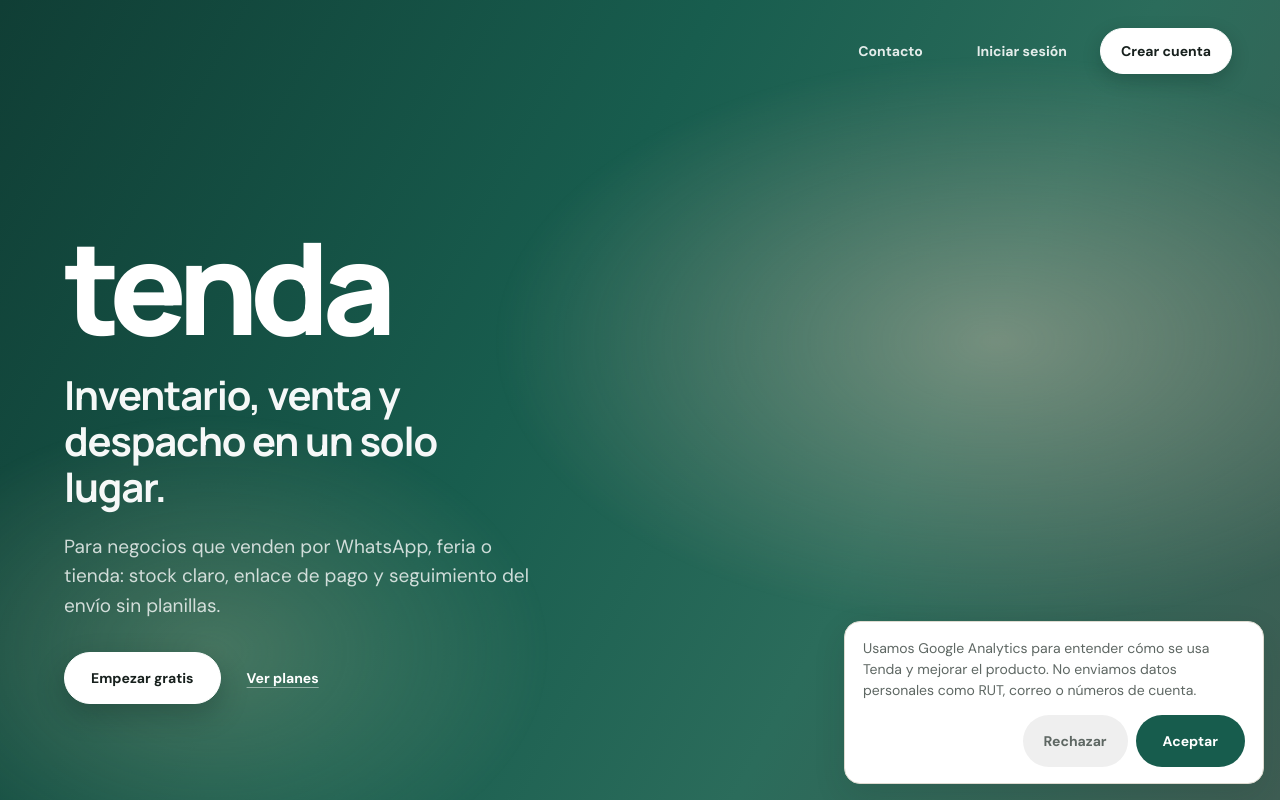
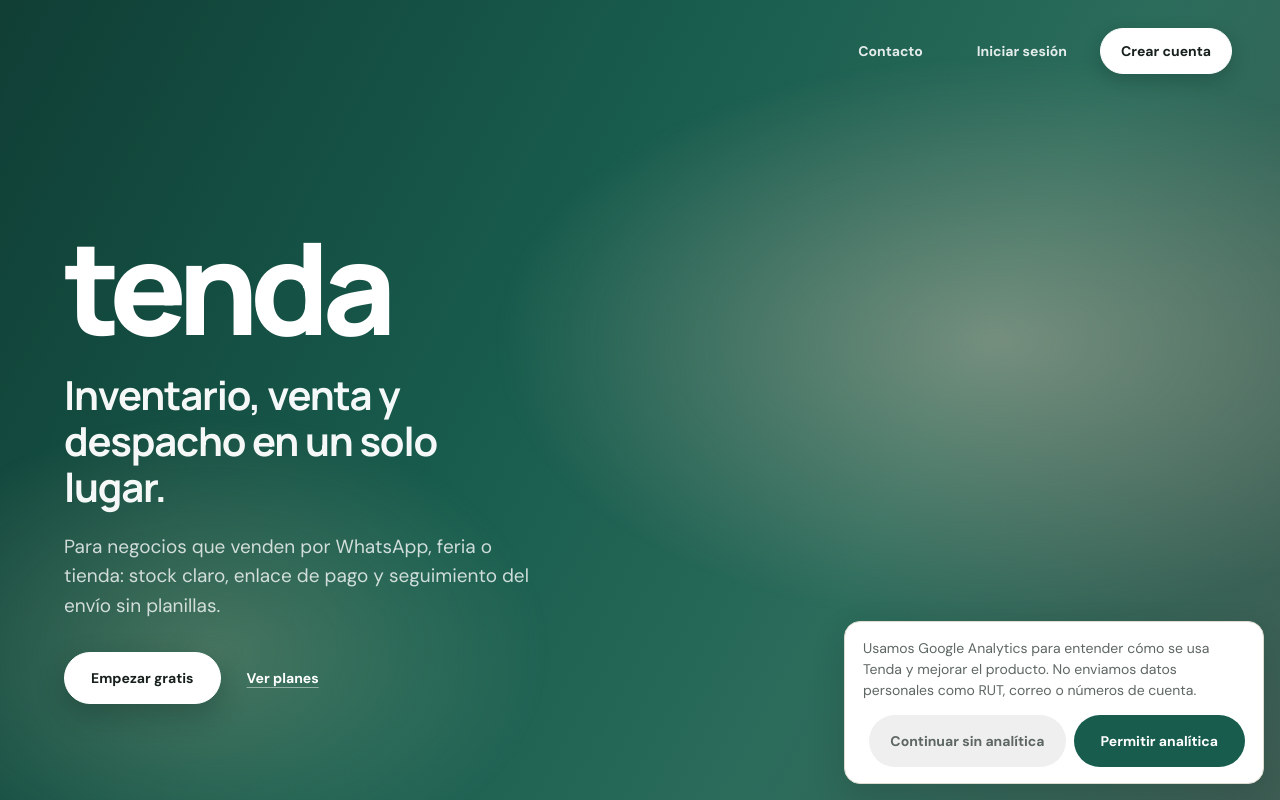
Before and after one commit to pauleatonc/tenda, a React (Vite) app in the folder frontend/web/: page / in a window 1280 px wide. Shown: the top 800 px of the page. Built offline with nearby package versions, Linux system fonts and the light colour scheme; no server answers.

Commit message:
FIX: google analytics

```diff
--- a/frontend/web/src/analytics/AnalyticsConsentBanner.tsx
+++ b/frontend/web/src/analytics/AnalyticsConsentBanner.tsx
@@ -1,19 +1,25 @@
-import { useState } from 'react'
+import { useEffect, useState } from 'react'
+import { createPortal } from 'react-dom'
 import { applyConsent, getStoredConsent, isAnalyticsConfigured } from './client'
 
 export function AnalyticsConsentBanner() {
-  const [visible, setVisible] = useState(() => {
-    if (!isAnalyticsConfigured()) return false
-    return getStoredConsent() === null
-  })
+  const [visible, setVisible] = useState(false)
 
-  if (!visible) return null
+  useEffect(() => {
+    if (!isAnalyticsConfigured()) return
+    if (getStoredConsent() !== null) return
+    setVisible(true)
+  }, [])
 
-  return (
+  if (!visible || typeof document === 'undefined') return null
+
+  return createPortal(
     <div
       className="analytics-consent"
       role="dialog"
-      aria-label="Preferencias de analítica"
+      aria-modal="false"
+      aria-label="Preferencias de analítica de Tenda"
+      data-tenda-analytics-consent="1"
     >
       <p>
         Usamos Google Analytics para entender cómo se usa Tenda y mejorar el producto. No
@@ -23,24 +29,27 @@
         <button
           type="button"
           className="button button--ghost"
+          data-tenda-analytics-choice="deny"
           onClick={() => {
             applyConsent({ analytics: false, adStorage: false })
             setVisible(false)
           }}
         >
-          Rechazar
+          Continuar sin analítica
         </button>
         <button
           type="button"
           className="button button--primary"
+          data-tenda-analytics-choice="allow"
           onClick={() => {
             applyConsent({ analytics: true, adStorage: false })
             setVisible(false)
           }}
         >
-          Aceptar
+          Permitir analítica
         </button>
       </div>
-    </div>
+    </div>,
+    document.body,
   )
 }
--- a/frontend/web/src/analytics/analytics.css
+++ b/frontend/web/src/analytics/analytics.css
@@ -4,7 +4,7 @@
   border: 1px solid var(--line, #d9d4c8);
   border-radius: 16px;
   bottom: 16px;
-  box-shadow: 0 12px 32px rgb(23 40 34 / 12%);
+  box-shadow: 0 12px 32px rgb(23 40 34 / 18%);
   display: grid;
   gap: 14px;
   left: 16px;
@@ -12,7 +12,8 @@
   padding: 16px 18px;
   position: fixed;
   right: 16px;
-  z-index: 1200;
+  /* Above app chrome, modals-lite, and common cookie auto-dismiss overlays. */
+  z-index: 2147483000;
 }
 
 .analytics-consent p {
```
